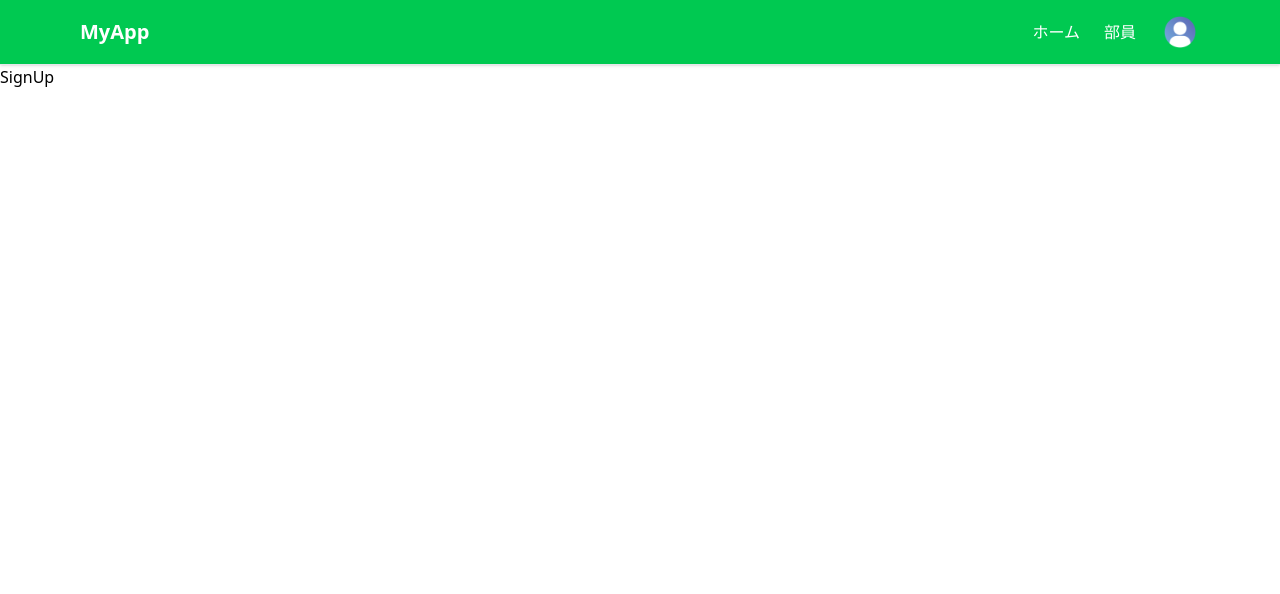
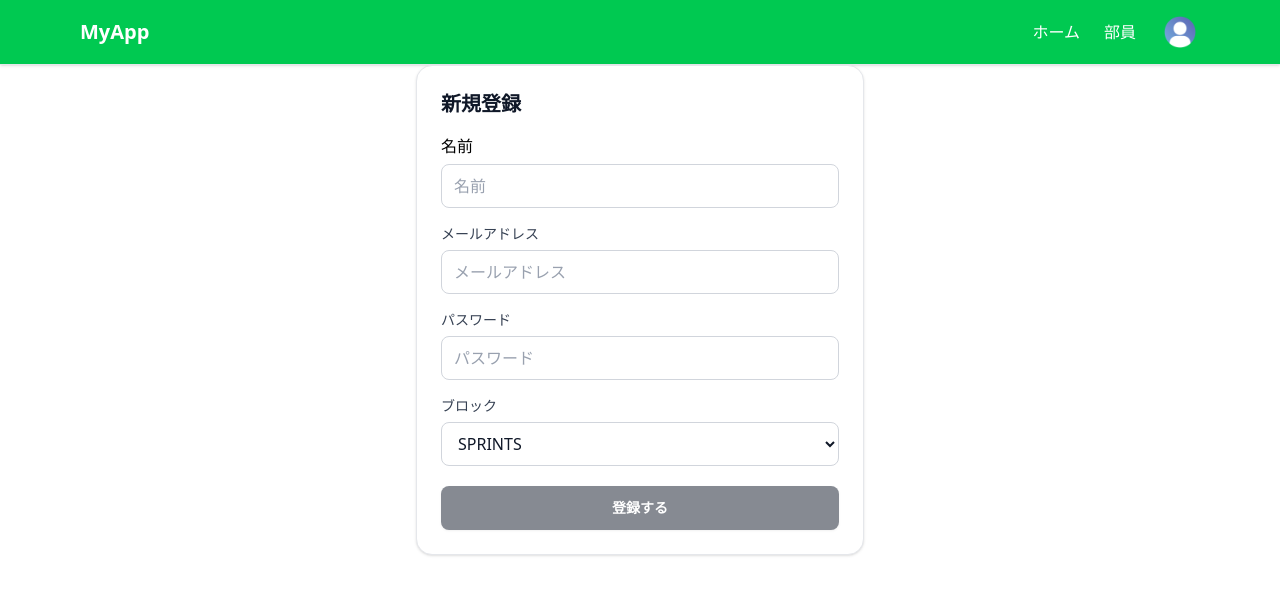
Before and after one commit to ikurasusshi/track-club-hub, a React (Vite) app in the folder frontend/: page /signup in a window 1280 px wide. Shown: the top 594 px of the page. Built offline with nearby package versions, Linux system fonts and the light colour scheme.

Commit message:
wip: implement user signup form

```diff
--- a/frontend/package.json
+++ b/frontend/package.json
@@ -11,6 +11,7 @@
   },
   "dependencies": {
     "@apollo/client": "^4.0.10",
+    "axios": "^1.13.2",
     "graphql": "^16.12.0",
     "jwt-decode": "^4.0.0",
     "modern-css-reset": "^1.4.0",
--- a/frontend/src/components/auth/SignUp.tsx
+++ b/frontend/src/components/auth/SignUp.tsx
@@ -1,6 +1,169 @@
-const SignUp = () => {
-    return (
-        <div>SignUp</div>
-    )
-}
+import { gql } from "@apollo/client";
+import { useMutation } from "@apollo/client/react";
+import { useMemo, useState } from "react";
+import { useNavigate } from "react-router-dom";
+
+const CREATE_USER = gql`
+  mutation CreateUser($createUserInput: CreateUserInput!) {
+    createUser(createUserInput: $createUserInput) {
+      id
+      name
+      email
+      block
+    }
+  }
+`;
+
+const BLOCKS = [
+  "SPRINTS",
+  "MIDDLE_AND_LONG_DISTANCE",
+  "JUMPS",
+  "THROWS",
+  "OTHER",
+] as const;
+
+type Block = (typeof BLOCKS)[number];
+
+type CreateUserDate = {
+  createUser: {
+    id: string;
+    name: string;
+    email: string;
+    block: Block;
+  };
+};
+
+type CreateUserVars = {
+  input: {
+    name: string;
+    email: string;
+    password: string;
+    block: Block;
+  };
+};
+
+const SignUp: React.FC = () => {
+  const [name, setName] = useState("");
+  const [email, setEmail] = useState("");
+  const [password, setPassword] = useState("");
+  const [block, setBlock] = useState<Block>("SPRINTS");
+
+  const navigate = useNavigate();
+
+  const [createUser, { loading, error, data }] = useMutation<
+    CreateUserDate,
+    CreateUserVars
+  >(CREATE_USER, {
+    onCompleted: () => {
+      navigate("./signin");
+    },
+  });
+
+  const canSubmit = useMemo(() => {
+    if (!name.trim()) return false;
+    if (!email.trim()) return false;
+    if (password.length < 8) return false;
+    if (!block) return false;
+    return true;
+  }, [name, email, password, block]);
+
+  const onSubmit = async (e: React.FormEvent) => {
+    e.preventDefault();
+    if (!canSubmit) return;
+
+    await createUser({
+      variables: {
+        input: {
+          name: name.trim(),
+          email: email.trim().toLowerCase(),
+          password,
+          block,
+        },
+      },
+    });
+  };
+
+  return (
+    <div>
+      <form
+        onSubmit={onSubmit}
+        className="mx-auto grid w-full max-w-md gap-4 rounded-2xl border border-gray-200 bg-white p-6 shadow-sm"
+      >
+        <h2 className="text-xl font-bold text-gray-900">新規登録</h2>
+        <label className="grid gap-1.5">
+          <span>名前</span>
+          <input
+            type="text"
+            placeholder="名前"
+            value={name}
+            autoComplete="name"
+            onChange={(e) => setName(e.target.value)}
+            className="h-11 w-full rounded-lg border border-gray-300 bg-white px-3 text-gray-900 placeholder:text-gray-400 outline-none focus:border-gray-900 focus:ring-2 focus:ring-gray-200"
+          />
+        </label>
+        <label className="grid gap-1.5">
+          <span className="text-sm font-medium text-gray-700">
+            メールアドレス
+          </span>
+          <input
+            type="email"
+            placeholder="メールアドレス"
+            value={email}
+            autoComplete="email"
+            onChange={(e) => setEmail(e.target.value)}
+            className="h-11 w-full rounded-lg border border-gray-300 bg-white px-3 text-gray-900 placeholder:text-gray-400 outline-none focus:border-gray-900 focus:ring-2 focus:ring-gray-200"
+          />
+        </label>
+        <label className="grid gap-1.5">
+          <span className="text-sm font-medium text-gray-700">パスワード</span>
+          <input
+            type="password"
+            placeholder="パスワード"
+            value={password}
+            autoComplete="new-password"
+            onChange={(e) => setPassword(e.target.value)}
+            className="h-11 w-full rounded-lg border border-gray-300 bg-white px-3 text-gray-900 placeholder:text-gray-400 outline-none focus:border-gray-900 focus:ring-2 focus:ring-gray-200"
+          />
+          {password.length > 0 && password.length < 8 && (
+            <small className="text-xs font-medium text-rose-600">
+              パスワードは８文字以上にしてください
+            </small>
+          )}
+        </label>
+        <label className="grid gap-1.5">
+          <span className="text-sm font-medium text-gray-700">ブロック</span>
+          <select
+            value={block}
+            onChange={(e) => setBlock(e.target.value as Block)}
+            className="h-11 w-full rounded-lg border border-gray-300 bg-white px-3 text-gray-900 outline-none focus:border-gray-900 focus:ring-2 focus:ring-gray-200"
+          >
+            {BLOCKS.map((b) => (
+              <option key={b} value={b}>
+                {b}
+              </option>
+            ))}
+          </select>
+        </label>
+        {error && (
+          <p className="rounded-lg border border-rose-200 bg-rose-50 px-3 py-2 text-sm text-rose-700">
+            登録に失敗しました: {error.message}
+          </p>
+        )}
+
+        {data && (
+          <p className="rounded-lg border border-emerald-200 bg-emerald-50 px-3 py-2 text-sm text-emerald-700">
+            登録完了: {data.createUser.name} ({data.createUser.block})
+          </p>
+        )}
+        <button
+          type="submit"
+          disabled={!canSubmit || loading}
+          className="mt-1 inline-flex h-11 items-center justify-center rounded-lg bg-gray-900 px-4 text-sm font-semibold text-white shadow-sm transition hover:bg-gray-800 disabled:cursor-not-allowed disabled:opacity-50"
+        >
+          {loading ? "登録中..." : "登録する"}
+        </button>
+      </form>
+    </div>
+  );
+};
 export default SignUp;
```
Also changed, not shown: frontend/src/main.tsx (+7 -7 lines), 1 other file (tests, documents, lock files or other folders).
